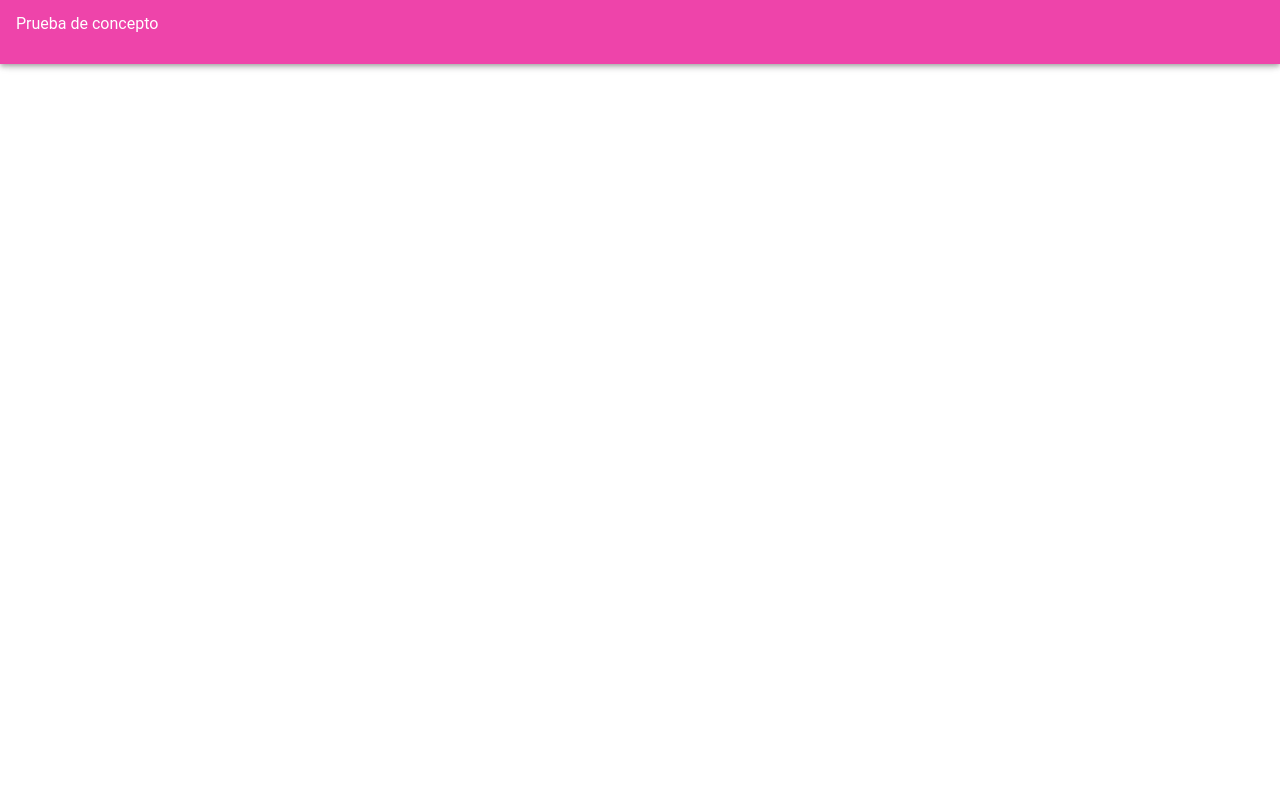
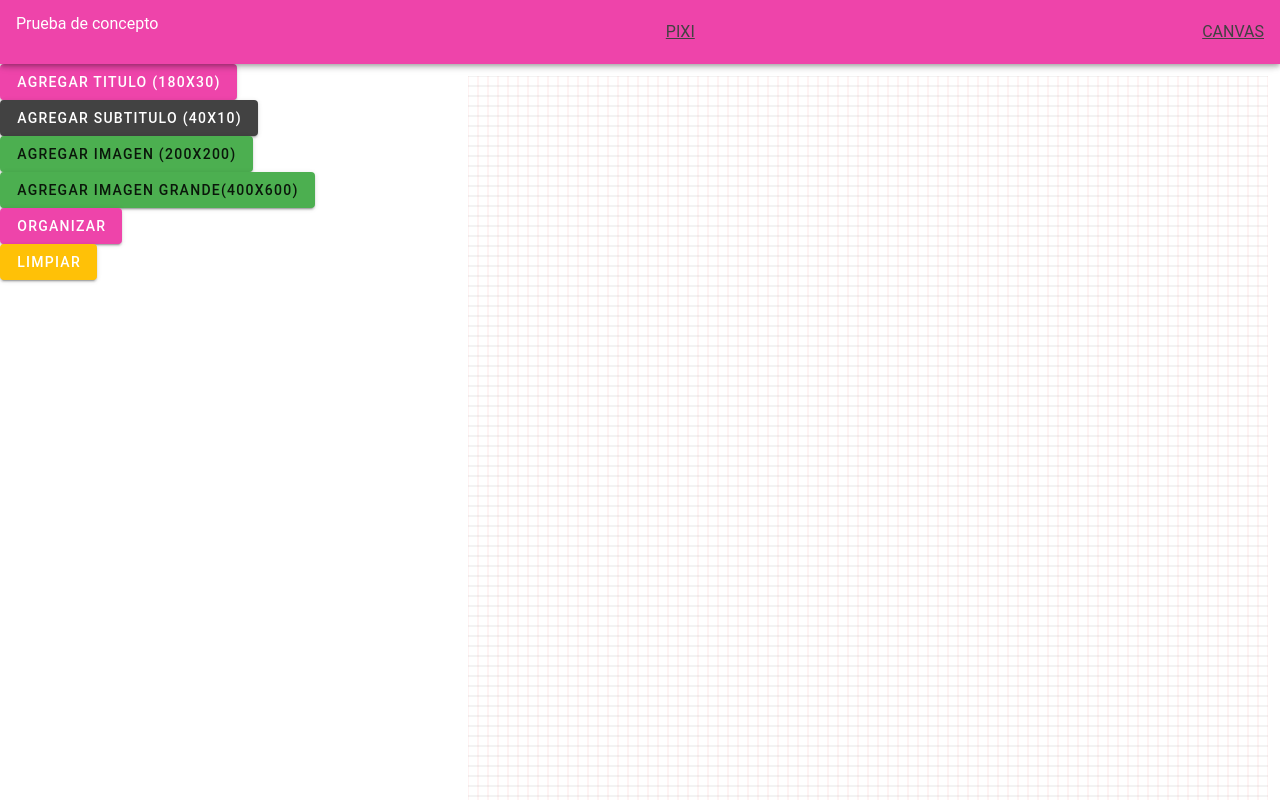
Before and after one commit to hnromante/demo-pdf, a Vue app: page /canvas in a window 1280 px wide. Shown: the top 800 px of the page. Built offline with nearby package versions, Linux system fonts and the light colour scheme; a small style sheet from the web is missing.

Commit message:
Added a playground to test different assignment algorithms. Canvas and PIXI example.

```diff
--- a/package.json
+++ b/package.json
@@ -12,6 +12,7 @@
   "dependencies": {
     "@mdi/font": "^3.6.95",
     "core-js": "^3.6.5",
+    "pixi.js": "5.0.0-rc",
     "roboto-fontface": "*",
     "vue": "^2.6.11",
     "vue-router": "^3.2.0",
--- a/src/App.vue
+++ b/src/App.vue
@@ -1,15 +1,14 @@
 <template>
   <v-app>
     <v-app-bar app color="primary" dark>
-      <div class="d-flex align-center">
       <p>Prueba de concepto</p>
-      </div>
-
       <v-spacer></v-spacer>
-
+      <router-link class="anchor" to="/pixi">PIXI</router-link>
+      <v-spacer></v-spacer>
+      <router-link class="anchor" to="/canvas">CANVAS</router-link>
     </v-app-bar>
-
     <v-main>
+    <router-view></router-view>
     </v-main>
   </v-app>
 </template>
--- /dev/null
+++ b/src/components/CanvasGrid.vue
@@ -0,0 +1,93 @@
+<template>
+    <v-row>
+        <v-col>
+            <v-btn class="primary" @click="drawRectangle(0, 0, 180, 30)">Agregar Titulo (180x30)</v-btn>
+            <v-spacer></v-spacer>
+            <v-btn class="secondary" @click="drawRectangle(0, 0, 40, 10)">Agregar Subtitulo (40x10)</v-btn>
+            <v-spacer></v-spacer>
+            <v-btn class="green" @click="drawRectangle(0, 0, 200, 200)">Agregar Imagen (200x200)</v-btn>
+            <v-spacer></v-spacer>
+            <v-btn class="green" @click="drawRectangle(0, 0, 400, 600)">Agregar Imagen grande(400x600)</v-btn>
+            <v-spacer></v-spacer>
+            <v-btn class="primary" @click="alert('organizar')">Organizar</v-btn>
+            <v-spacer></v-spacer>
+            <v-btn class="warning" @click="clean">Limpiar</v-btn>
+        </v-col>
+        <v-col>
+            <v-container class="grid-container">
+                <canvas ref="grid"></canvas>
+            </v-container>
+        </v-col>
+    </v-row>
+
+</template>
+<script>
+  export default {
+    name: "CanvasGrid",
+    data() {
+      return {
+        context: null,
+        canvasW: 800,
+        canvasH: 1200,
+        step: 10,
+        canvas: null
+      }
+    },
+
+    mounted() {
+      this.canvas =  this.$refs.grid;;
+      this.context = this.canvas.getContext('2d');;
+      this.setCanvasSize(this.canvas, this.canvasW, this.canvasH);
+      this.drawGrid( this.canvasW, this.canvasH, this.step)
+    },
+    methods: {
+      drawRectangle(posX ,posY, w, h) {
+        const ctx = this.context;
+        ctx.beginPath();
+        for (let x=posX;x<=w;x+=1) {
+          ctx.moveTo(x, 0);
+          ctx.lineTo(x, h);
+        }
+        ctx.strokeStyle = 'rgb(255,0,0)';
+        ctx.lineWidth = 0.1;
+        ctx.stroke();
+      },
+      drawGrid( w, h, step) {
+        const ctx = this.context;
+        ctx.beginPath();
+        for (let x=0;x<=w;x+=step) {
+          ctx.moveTo(x, 0);
+          ctx.lineTo(x, h);
+        }
+        ctx.strokeStyle = 'rgb(255,0,0)';
+        ctx.lineWidth = 0.1;
+        ctx.stroke();
+
+
+        ctx.beginPath();
+        for (let y=0;y<=h;y+=step) {
+          ctx.moveTo(0, y);
+          ctx.lineTo(w, y);
+        }
+        // set the color of the line
+        ctx.strokeStyle = 'rgb(20,20,20)';
+        // just for fun
+        ctx.lineWidth = 0.1;
+        // for your original question - you need to stroke only once
+        ctx.stroke();
+      },
+      clean() {
+        this.context.clearRect(0, 0, this.canvasW, this.canvasH)
+        this.drawGrid( this.canvasW, this.canvasH, this.step)
+      },
+      setCanvasSize(canvas, w, h) {
+        canvas.width  = w;
+        canvas.height = h;
+      }
+    }
+  }
+</script>
+
+<style scoped>
+
+</style>
--- /dev/null
+++ b/src/components/PIXIExample.vue
@@ -0,0 +1,92 @@
+<template>
+    <v-row>
+        <v-col>
+            <v-btn class="primary" @click="drawRectangle(0, 0, 180, 30)">Agregar Titulo (180x30)</v-btn>
+            <v-spacer></v-spacer>
+            <v-btn class="secondary" @click="drawRectangle(0, 0, 40, 10)">Agregar Subtitulo (40x10)</v-btn>
+            <v-spacer></v-spacer>
+            <v-btn class="green" @click="drawSprite">Agregar Imagen (200x200)</v-btn>
+            <v-spacer></v-spacer>
+            <v-btn class="blue" @click="drawRectangle(0, 0, 400, 600)">Agregar Imagen grande(400x600)</v-btn>
+        </v-col>
+        <v-col>
+            <v-container class="grid-container">
+                <canvas ref="grid"></canvas>
+            </v-container>
+        </v-col>
+    </v-row>
+</template>
+<script>
+import * as PIXI from "pixi.js/dist/pixi";
+  export default {
+    name: "PIXIExample",
+    data() {
+      return {
+        canvasW: 800,
+        canvasH: 1200,
+        step: 10,
+        canvas: null,
+        pixiApp: null,
+        graphics: []
+      }
+    },
+    mounted() {
+      this.setupPixi();
+    },
+    methods: {
+      setupPixi() {
+        const Application = PIXI.Application,
+          loader = PIXI.loader;
+        this.canvas =  this.$refs.grid;;
+        this.pixiApp =  new Application({
+          width: this.canvasW,
+          height: this.canvasH,
+          view: this.canvas,
+          backgroundColor: '0x1099bb'
+        })
+        loader.add('../assets/logo.png')
+        this.setCanvasSize(this.canvas, this.canvasW, this.canvasH);
+        this.drawGrid( this.canvasW, this.canvasH, this.step)
+      },
+      drawRectangle(posX ,posY, w, h) {
+        const graphics = new PIXI.Graphics()
+        graphics.lineStyle(2, '#22aabb')
+        graphics.moveTo(posX, posY)
+        graphics.lineTo(posX+w, posY)
+        graphics.lineTo(posX+w, posY+h)
+        graphics.lineTo(posX, posY+h)
+        graphics.lineTo(posX, posY)
+        this.graphics.push(graphics)
+        this.pixiApp.stage.addChild(graphics)
+      },
+      setCanvasSize(canvas, w, h) {
+        canvas.width  = w;
+        canvas.height = h;
+      },
+      drawGrid( w, h, step) {
+        const graphics = new PIXI.Graphics()
+        graphics.lineStyle(1, 0x000000)
+        for (let x=0;x<=w;x+=step) {
+          graphics.moveTo(x, 0);
+          graphics.lineTo(x, h);
+        }
+        for (let y=0;y<=h;y+=step) {
+          graphics.moveTo(0, y);
+          graphics.lineTo(w, y);
+        }
+        this.graphics.push(graphics)
+        this.pixiApp.stage.addChild(graphics)
+      },
+      drawSprite() {
+        const cat = new PIXI.Sprite(PIXI.Loader.shared["images/cat.png"].texture);
+        //Add the cat to the stage
+        this.pixiApp.stage.addChild(cat);
+      }
+    },
+
+  }
+</script>
+
+<style scoped>
+
+</style>
--- a/src/plugins/vuetify.ts
+++ b/src/plugins/vuetify.ts
@@ -14,7 +14,8 @@ export default new Vuetify({
         error: "#FF5252",
         info: "#2196F3",
         success: "#4CAF50",
-        warning: "#FFC107"
+        warning: "#FFC107",
+        anchor: "#424242"
       }
     }
   }
--- a/src/router/index.ts
+++ b/src/router/index.ts
@@ -11,17 +11,21 @@ const routes: Array<RouteConfig> = [
     component: Home
   },
   {
-    path: "/about",
-    name: "About",
-    // route level code-splitting
-    // this generates a separate chunk (about.[hash].js) for this route
-    // which is lazy-loaded when the route is visited.
+    path: "/pixi",
+    name: "PIXIExample",
     component: () =>
-      import(/* webpackChunkName: "about" */ "../views/About.vue")
+      import(/* webpackChunkName: "about" */ "../views/PIXI.vue")
+  },
+  {
+    path: "/canvas",
+    name: "CanvasExample",
+    component: () =>
+      import(/* webpackChunkName: "about" */ "../views/CanvasExample.vue")
   }
 ];
 
 const router = new VueRouter({
+  mode: "history",
   routes
 });
 
--- /dev/null
+++ b/src/views/CanvasExample.vue
@@ -0,0 +1,16 @@
+<template>
+   <CanvasGrid/>
+</template>
+
+<script>
+  import CanvasGrid from "@/components/CanvasGrid";
+
+  export default {
+    name: "CanvasExample",
+    components: {CanvasGrid}
+  }
+</script>
+
+<style scoped>
+
+</style>
--- /dev/null
+++ b/src/views/PIXI.vue
@@ -0,0 +1,15 @@
+<template>
+    <PIXIExample/>
+</template>
+
+<script>
+  import PIXIExample from "@/components/PIXIExample";
+  export default {
+    name: "PIXI",
+    components: {PIXIExample}
+  }
+</script>
+
+<style scoped>
+
+</style>
```
Also changed, not shown: src/views/HTMLExample.vue (added, +13 -0 lines), 1 other file (tests, documents, lock files or other folders).
